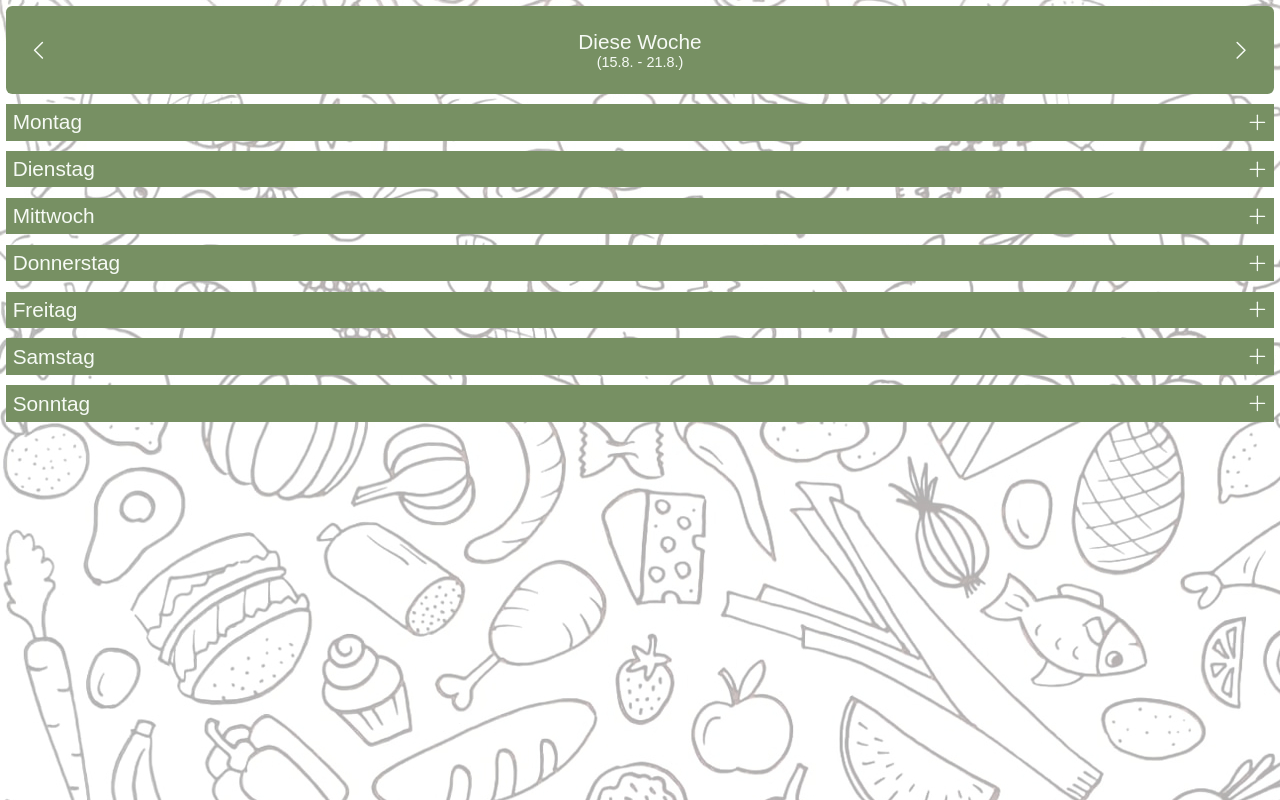
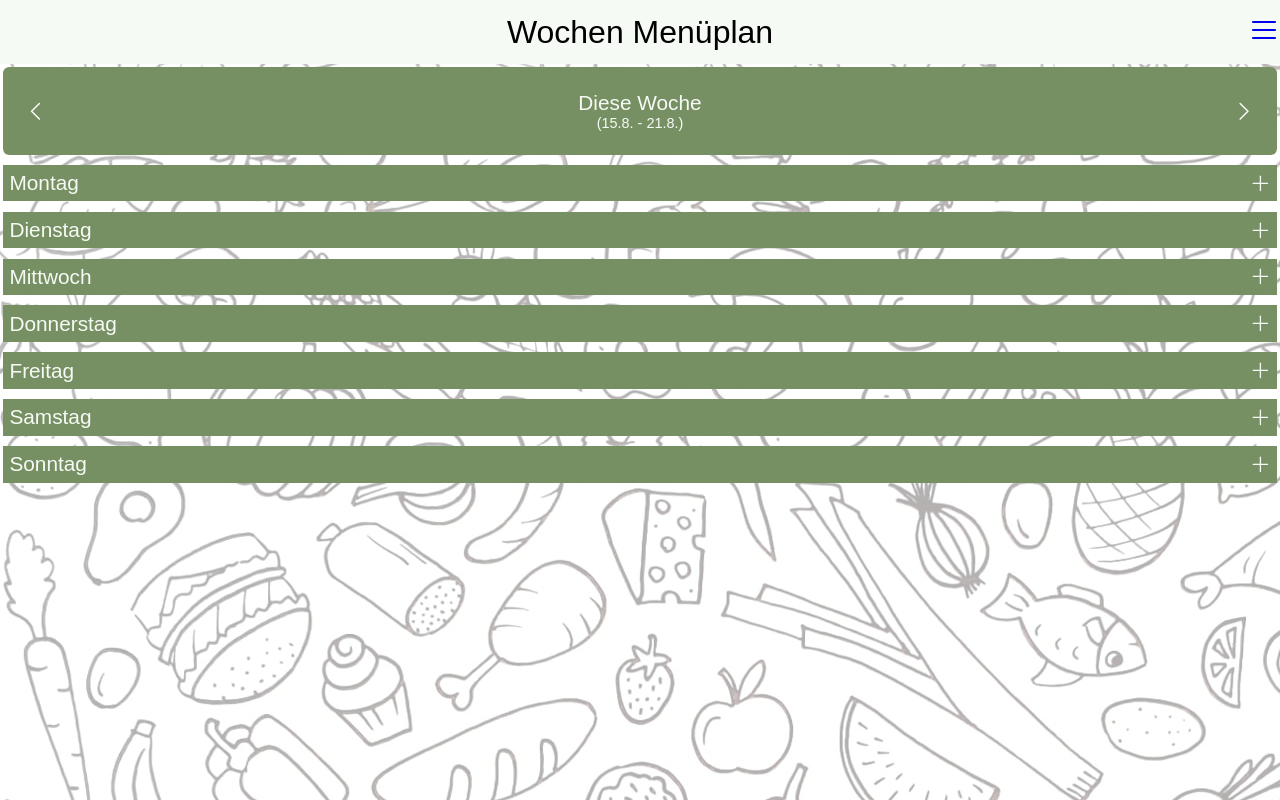
Before and after one commit to romixch/wochen-menu-plan-web, a React (Create React App) app: page / in a window 1280 px wide. Built offline with nearby package versions, Linux system fonts and the light colour scheme.

Commit message:
Add settings menu

```diff
--- /dev/null
+++ b/src/components/header.module.css
@@ -0,0 +1,27 @@
+.container {
+    display: flex;
+    flex-direction: row;
+    justify-content: space-between;
+    align-items: center;
+    background-color: var(--primary);
+    width: 100%;
+    height: 4rem;
+}
+
+.elementContainer {
+    display: flex;
+    flex-direction: row;
+    align-items: center;
+}
+
+.left {
+    min-width: 2rem;
+}
+
+.center {
+    font-size: 2rem;
+}
+
+.right {
+    min-width: 2rem;
+}
--- /dev/null
+++ b/src/components/header.tsx
@@ -0,0 +1,15 @@
+import styles from './header.module.css'
+
+interface Props {
+    title: string
+    Left?: JSX.Element
+    Right?: JSX.Element
+}
+
+const Header = ({ Left, title, Right }: Props) => <div className={styles.container}>
+    <div className={`${styles.elementContainer} ${styles.left}`}>{Left}</div>
+    <div className={`${styles.elementContainer} ${styles.center}`}>{title}</div>
+    <div className={`${styles.elementContainer} ${styles.right}`}>{Right}</div>
+</div>
+
+export default Header
--- a/src/index.css
+++ b/src/index.css
@@ -10,7 +10,9 @@
 
 body {
   background-image: url("./images/background.jpg");
-  margin: 0.4em;
+  margin: 0rem;
+  font-family: sans-serif;
+  font-size: 1.3rem;
 }
 
 input {
--- a/src/index.tsx
+++ b/src/index.tsx
@@ -2,6 +2,7 @@ import React from 'react';
 import ReactDOM from 'react-dom/client';
 import './index.css';
 import Root from './routes/root';
+import Settings from './routes/settings';
 import reportWebVitals from './reportWebVitals';
 import { BrowserRouter, Route, Routes } from 'react-router-dom';
 
@@ -13,6 +14,7 @@ root.render(
     <BrowserRouter>
       <Routes>
         <Route path={"/"} element={<Root />} />
+        <Route path={"/settings"} element={<Settings />} />
       </Routes>
     </BrowserRouter>
   </React.StrictMode>
--- a/src/routes/root.css
+++ b/src/routes/root.module.css
@@ -1,9 +1,7 @@
 .root {
-  width: 100%;
-  font-family: sans-serif;
-  font-size: 1.3rem;
   display: flex;
   flex-direction: column;
   justify-content: flex-start;
   gap: 0.5em;
+  padding: 0.2rem;
 }
--- a/src/routes/root.tsx
+++ b/src/routes/root.tsx
@@ -1,16 +1,23 @@
+import { List } from 'phosphor-react';
+import { Link } from 'react-router-dom';
+import Header from '../components/header';
 import MenuCard from '../components/menu-card';
 import WeekSelector from '../components/week-selector';
 import useDailyPlanStore from '../storage/daily-plan-store';
 
-import './root.css';
+import styles from './root.module.css'
 
 function Root() {
   const getCurrentWeekDates = useDailyPlanStore((store) => store.getCurrentWeekDates)
+
   return (
-    <div className="root">
-      <WeekSelector />
-      {getCurrentWeekDates(new Date()).map((date) => <MenuCard key={date} dailyPlanDate={date} />)}
-    </div>
+    <div>
+      <Header title="Wochen Menüplan" Right={<Link to="/settings"><List size="2rem" /></Link>} />
+      <div className={styles.root}>
+        <WeekSelector />
+        {getCurrentWeekDates(new Date()).map((date) => <MenuCard key={date} dailyPlanDate={date} />)}
+      </div>
+    </div >
   );
 }
 
--- /dev/null
+++ b/src/routes/settings.module.css
@@ -0,0 +1,5 @@
+.back {
+    padding: 0em;
+    width: 2em;
+    height: 2em;
+}
--- /dev/null
+++ b/src/routes/settings.tsx
@@ -0,0 +1,10 @@
+import { CaretLeft } from "phosphor-react"
+import { Link } from "react-router-dom"
+import Header from "../components/header"
+import styles from "./settings.module.css"
+
+const Settings = () => <div>
+    <Header Left={<Link to={"/"} aria-label="Zurück"><CaretLeft className={styles.back} /></Link>} title="Einstellungen" />
+</div>
+
+export default Settings
```
Also changed, not shown: 2 other files (tests, documents, lock files or other folders).
